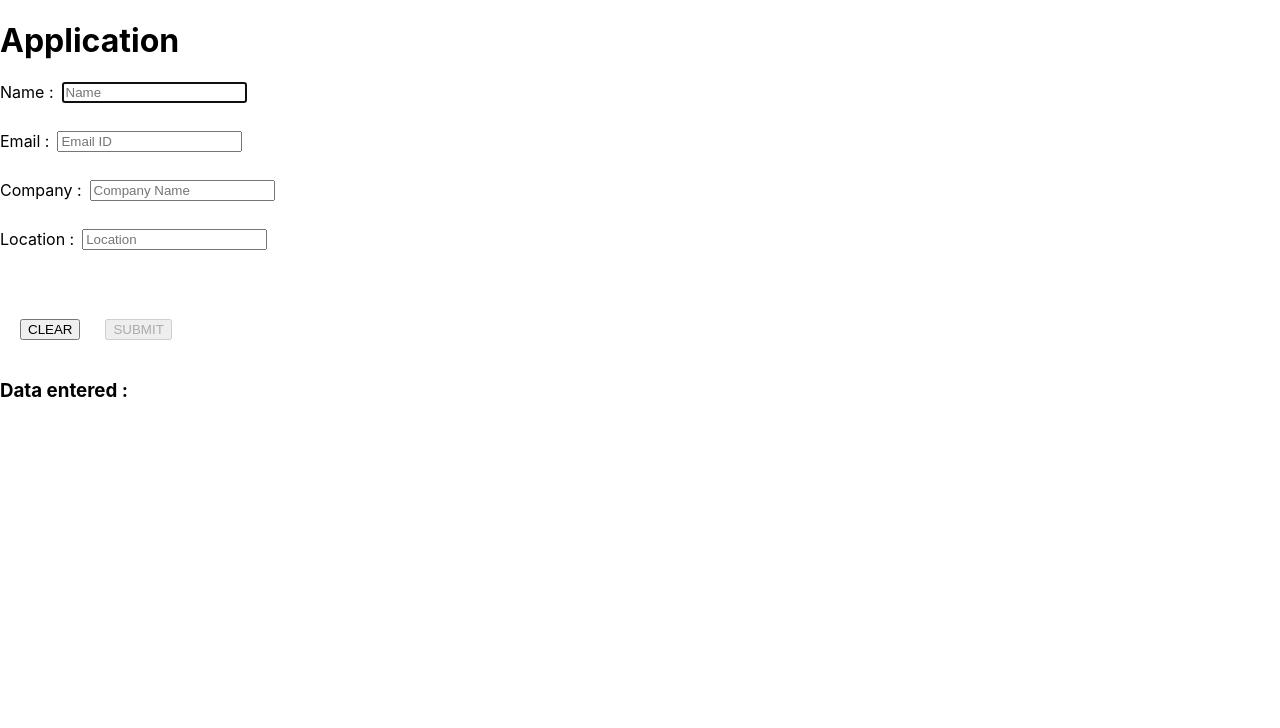
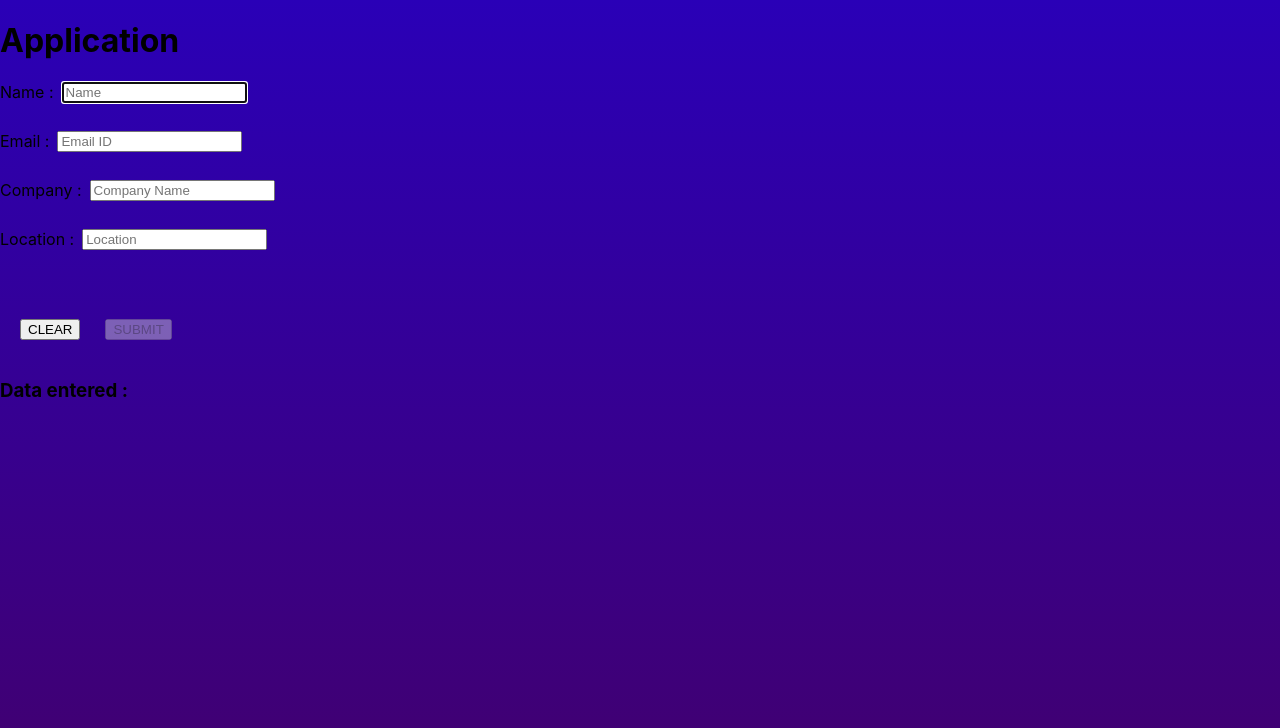
Before and after one commit to NagarjunPrabhu1907/React-nagarjun, a React (Create React App) app in the folder reactapp-nagarjun/: page / in a window 1280 px wide. Shown: the top 728 px of the page. Built offline with nearby package versions, Linux system fonts and the light colour scheme.

Commit message:
changed background

```diff
--- a/reactapp-nagarjun/src/index.css
+++ b/reactapp-nagarjun/src/index.css
@@ -5,6 +5,8 @@ body {
     sans-serif;
   -webkit-font-smoothing: antialiased;
   -moz-osx-font-smoothing: grayscale;
+  height:100vh;
+  background :linear-gradient(#2A00B7,#42006C);
 }
 
 code {
```
